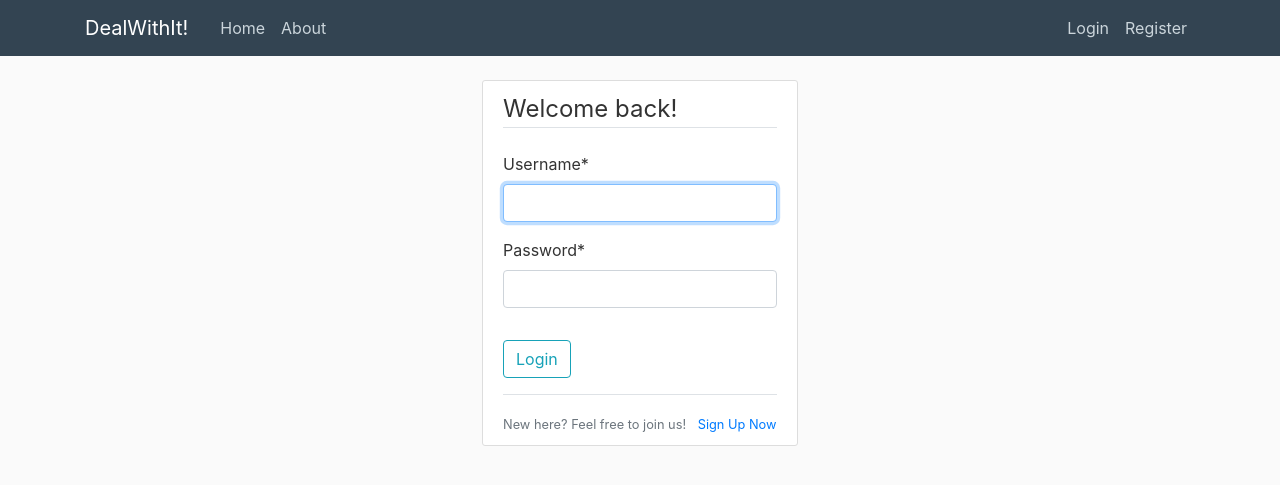
After one commit to anlsergio/dealwithit, a Django app: page /login/ in a window 1280 px wide. The commit adds this page. Shown: the top 485 px of the page. Run offline with Django 3.2, Linux system fonts and the light colour scheme; some libraries are stand-ins or nearby versions.

Commit message:
implements the login and logout

```diff
--- a/dealwithit/dealwithit/settings.py
+++ b/dealwithit/dealwithit/settings.py
@@ -126,3 +126,8 @@ MEDIA_ROOT = os.path.join(BASE_DIR, 'media')
 MEDIA_URL = '/media/'
 
 CRISPY_TEMPLATE_PACK = 'bootstrap4'
+
+LOGIN_REDIRECT_URL = 'store_home' # This defines where to redirect the user once succesfully logs in
+# This define our actual login page, so Django knows how to find it and doesn't use the default for
+# Automatic redirects (when a user tries to access a protected template without authenticating, he gets redirected by Django to the default login template)
+LOGIN_URL = 'login'
--- a/dealwithit/dealwithit/urls.py
+++ b/dealwithit/dealwithit/urls.py
@@ -14,14 +14,27 @@ Including another URLconf
     2. Add a URL to urlpatterns:  path('blog/', include('blog.urls'))
 """
 from django.contrib import admin
+from django.contrib.auth import views as auth_views
 from django.urls import path, include
 from django.conf import settings
 from django.conf.urls.static import static
+from users import views as user_views
 
 urlpatterns = [
     path('admin/', admin.site.urls),
     path('', include('store.urls')), # store.urls would be responsible for creating particular rules for this particular app
-    path('register/', include('users.urls'))
+
+    # This url is defined directly here because we want to refer to the root url while using users routes
+    # Instead of doing somethin like users/register users/login, we'll can simply use /login
+    path('register/', user_views.register, name='register'),
+
+    path('profile/', user_views.profile, name='profile'),
+
+    # It's a little bit different because it's a class based view
+    # It's optional to specify a template_name to choose the location where Django will search for the template
+    # By default, it looks for the "registration/login.html" template
+    path('login/', auth_views.LoginView.as_view(template_name='users/login.html'), name='login'),
+    path('logout/', auth_views.LogoutView.as_view(template_name='users/logout.html'), name='logout')
 ]
 
 if settings.DEBUG:
--- a/dealwithit/store/static/store/main.css
+++ b/dealwithit/store/static/store/main.css
@@ -28,11 +28,20 @@ ul {
   font-weight: 500;
 }
 
+.content-section {
+  background: #ffffff;
+  padding: 10px 20px;
+  border: 1px solid #dddddd;
+  border-radius: 3px;
+  margin-bottom: 20px;
+}
+
 .product {
   width: 20rem;
   text-align: center;
   padding: 10px 15px 20px 15px;
   margin: 15px;
+  margin-left: 30px;
   box-shadow: 0 5px 10px 0 rgba(0, 0, 0, 0.2), 0 6px 20px 0 rgba(0, 0, 0, 0.19);
 }
 
@@ -50,3 +59,8 @@ ul {
 .account-heading {
   font-size: 2.5rem;
 }
+
+.block-center {
+  display: block;
+  margin: auto;
+}
--- a/dealwithit/store/templates/store/base.html
+++ b/dealwithit/store/templates/store/base.html
@@ -34,8 +34,13 @@
                 </div>
                 <!-- Navbar Right Side -->
                 <div class="navbar-nav">
-                    <a class="nav-item nav-link" href="#">Login</a>
-                    <a class="nav-item nav-link" href="#">Register</a>
+                    {% if user.is_authenticated %}
+                        <a class="nav-item nav-link" href="{% url 'profile' %}">My Account</a>
+                        <a class="nav-item nav-link" href="{% url 'logout' %}">Logout</a>
+                    {% else %}
+                        <a class="nav-item nav-link" href="{% url 'login' %}">Login</a>
+                        <a class="nav-item nav-link" href="{% url 'register' %}">Register</a>
+                    {% endif %}
                 </div>
             </div>
             </div>
@@ -44,20 +49,6 @@
 
     <main role="main" class="container">
         <div class="row">
-              <div class="col-md-3">
-                <div class="content-section">
-                  <h3>Filtering</h3>
-                  <p class='text-muted'>Choose by Category
-                    <ul class="list-group">
-                      <li class="list-group-item list-group-item-light">Electronics</li>
-                      <li class="list-group-item list-group-item-light">Auto</li>
-                      <li class="list-group-item list-group-item-light">Hobbies</li>
-                      <li class="list-group-item list-group-item-light">Sports</li>
-                    </ul>
-                  </p>
-                </div>
-              </div>
-              <div class="col-md-9">
             {% if messages %}
               {% for message in messages %}
                 <div class="alert alert-{{ message.tags }}">
@@ -66,7 +57,6 @@
               {% endfor %}
             {% endif %}
             {% block content %}{% endblock %}
-              </div>
         </div>
     </main>
 
--- /dev/null
+++ b/dealwithit/users/templates/users/login.html
@@ -0,0 +1,26 @@
+{% extends "store/base.html" %}
+{% load crispy_forms_tags %}
+
+{% block content %}
+<div class="content-section block-center">
+    <form method="POST">
+        {% csrf_token %}
+        <fieldset class="form-group">
+            <legend class="border-bottom mb-4">
+                Welcome back!
+            </legend>
+            {{ form|crispy }}
+        </fieldset>
+        <div class="form-group">
+            <button class="btn btn-outline-info" type="submit">
+                Login
+            </button>
+        </div>
+    </form>
+    <div class="border-top pt-3">
+        <small class="text-muted">
+            New here? Feel free to join us! <a class="ml-2" href="{% url 'register' %}">Sign Up Now</a>
+        </small>
+    </div>
+</div>
+{% endblock content %}
--- a/dealwithit/users/templates/users/register.html
+++ b/dealwithit/users/templates/users/register.html
@@ -2,7 +2,7 @@
 {% load crispy_forms_tags %}
 
 {% block content %}
-<div class="content-section">
+    <div class="content-section block-center">
         <form method="POST">
             {% csrf_token %}
             <fieldset class="form-group">
@@ -19,7 +19,7 @@
         </form>
         <div class="border-top pt-3">
             <small class="text-muted">
-            Already have an account? <a class="ml-2" href="#">Sign in</a>
+                Already have an account? <a class="ml-2" href="{% url 'login' %}">Sign in</a>
             </small>
         </div>
     </div>
--- a/dealwithit/users/urls.py
+++ /dev/null
@@ -1,6 +0,0 @@
-from django.urls import path
-from . import views
-
-urlpatterns = [
-    path('', views.register, name='register')
-]
```
Also changed, not shown: dealwithit/store/templates/store/home.html (+17 -0 lines), dealwithit/users/templates/users/logout.html (added, +12 -0 lines), dealwithit/users/templates/users/profile.html (added, +7 -0 lines), dealwithit/users/views.py (+7 -2 lines). Lines whose indentation alone changed are shown as unchanged.
